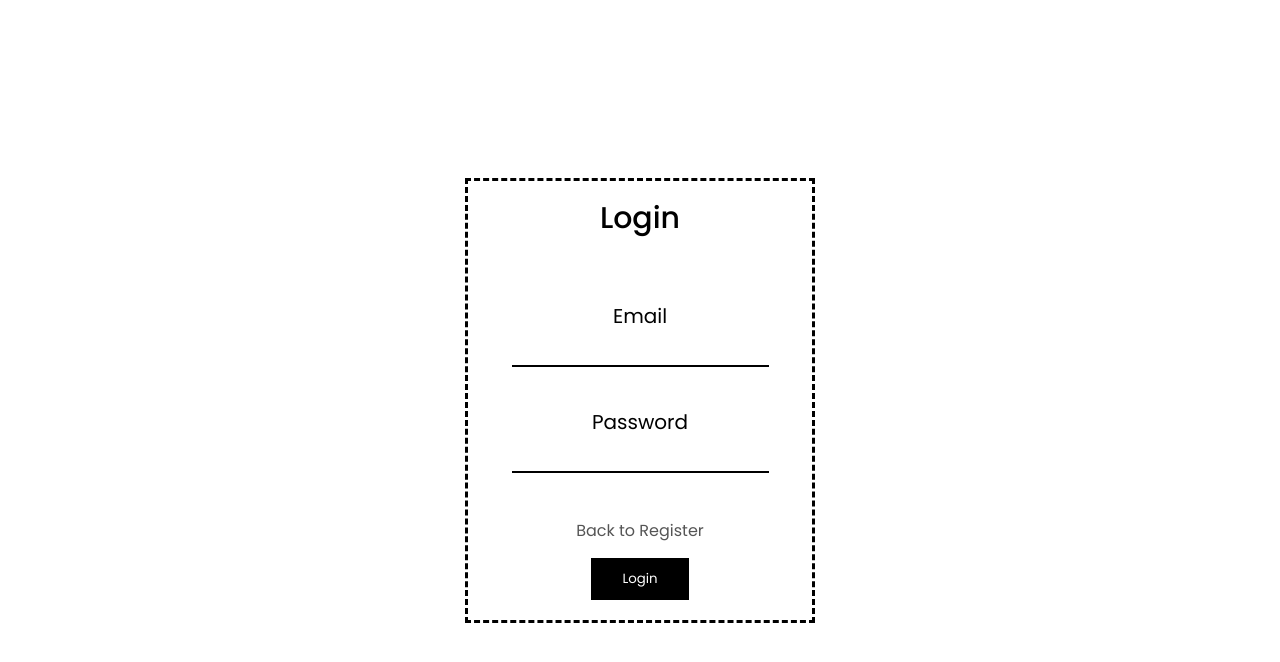
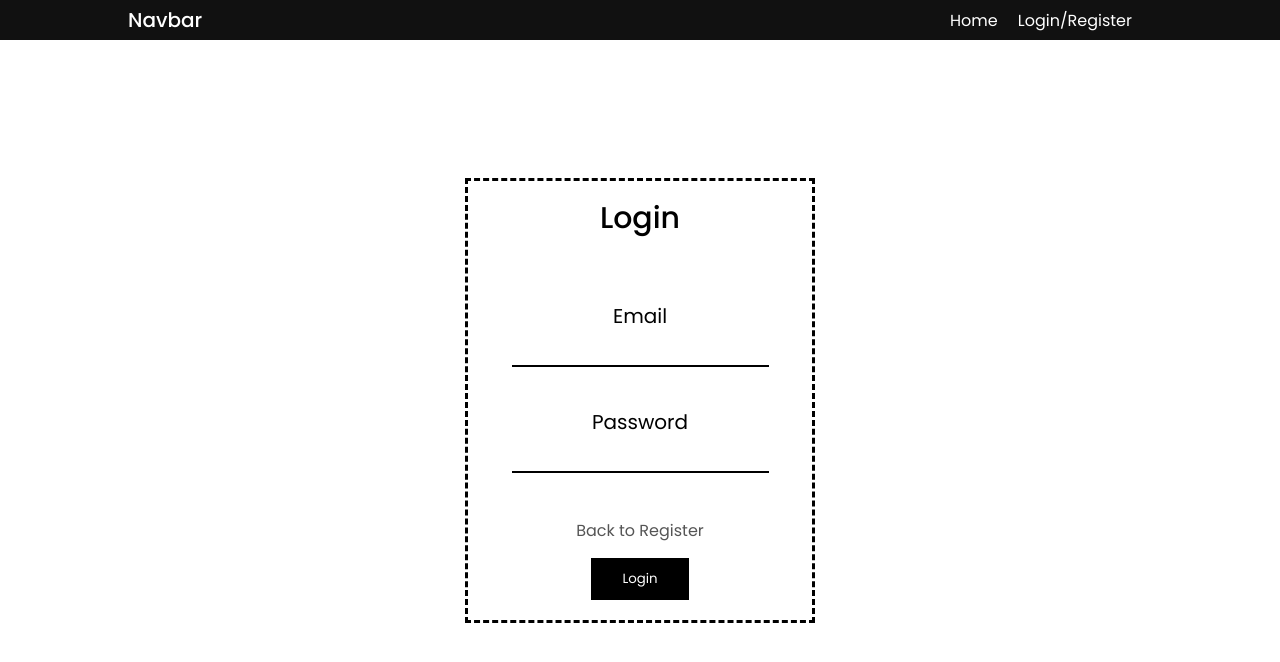
Before and after one commit to J4MSH1D/auth-todo, a Vue app: page /auth in a window 1280 px wide. Shown: the top 662 px of the page. Built offline with nearby package versions, Linux system fonts and the light colour scheme; data requests are answered from the project's data file.

Commit message:
fixed navbar

```diff
--- a/src/App.vue
+++ b/src/App.vue
@@ -1,9 +1,14 @@
 <template>
-  <router-view  :key="$route.path" />
+<Navbar/>
+  <router-view  />
 </template>
 
 <script>
+import Navbar from "./components/Navbar.vue"
   export default {
     name: "App",
+    components: {
+      Navbar
+      }
   };
 </script>
--- a/src/components/AdminFileds.vue
+++ b/src/components/AdminFileds.vue
@@ -1,5 +1,4 @@
 <template>
-<Navbar/>
   <div class="admin__Fields">
     <div class="admin__Fileds__Title">Admin</div>
     <div class="admin__Fileds__Title__label">
--- a/src/components/Login.vue
+++ b/src/components/Login.vue
@@ -15,7 +15,7 @@
           <label for="password">Password</label>
         </div>
         <div>
-          <input type="password" v-model="password" id="password"/>
+          <input type="password" v-model="password" id="password" @keydown.enter="login"/>
         </div>
       </div>
       <div class="error" v-if="error">Your data is invalid</div>
--- a/src/components/Navbar.vue
+++ b/src/components/Navbar.vue
@@ -1,59 +1,56 @@
 <template>
   <div class="navbar">
+    <div class="navbar__Container">
       <div class="navbar__Logo">Navbar</div>
       <div class="navbar__Links">
         <router-link to="/">Home</router-link>
         <router-link to="/admin" v-if="admin">Admin</router-link>
-      <button @click="redirectToAuth"  v-if="!email">Login/Register</button>
-      <div v-if="email">Hello, {{ email }}</div>
-      <button class="navbar__Links__Logout" @click="logout" v-if="email">Log out</button>
+        <button @click="redirectToAuth" v-if="!user">Login/Register</button>
+        <div v-if="user">Hello, {{ user.email }}</div>
+        <button class="navbar__Links__Logout" @click="logout" v-if="user">
+          Log out
+        </button>
+      </div>
     </div>
   </div>
 </template>
 
 <script>
-import { AUTH } from "../composables/Links/links";
   export default {
     name: "Navbar",
-  data(){
+    data() {
       return {
-      email: null,
-      admin: null
-    }
-  },
-  created() {
-    this.getUser();
-  },
-  updated(){
-    this.getUser();
+        admin: null,
+      };
     },
     methods: {
-    async getUser() {
+      async logout() {
         try {
-        await this.$store.dispatch(AUTH);
-        this.email = this.$store.state.auth.user.email;
-        this.admin = this.$store.state.auth.user.admin;
+          localStorage.removeItem("jwt");
+          this.admin = null;
+          this.$router.push({ name: "Auth" });
         } catch (e) {
           console.log(e.message);
         }
       },
-    async logout(){
-      try {
-        localStorage.removeItem("jwt");
-        await this.getUser()
-        this.email = this.admin = null
-        this.$router.push({name: "Auth"})
-      } catch (e) {
-        console.log(e.message);
+      redirectToAuth() {
+        this.$router.push({ name: "Auth" });
+      },
+    },
+    computed: {
+      user() {
+        return this.$store.state.auth.user;
+      },
+    },
+    watch: {
+      user() {
+        if (this.user && this.user.admin) {
+          this.admin = true;
+        } else {
+          return null;
         }
       },
-    redirectToAuth(){
-      this.$router.push({name: "Auth"})
-    }
     },
-  beforeUnmount(){
-    this.getUser()
-  }
   };
 </script>
 
--- a/src/components/Register.vue
+++ b/src/components/Register.vue
@@ -23,7 +23,7 @@
           <label for="password1">Confirm Password</label>
         </div>
         <div>
-          <input type="password" v-model="cPassword" id="password1" />
+          <input type="password" v-model="cPassword" id="password1" @keydown.enter="register"/>
         </div>
       </div>
       <div class="error" v-if="error">Your data is invalid</div>
--- a/src/mixins/Admin/admin.js
+++ b/src/mixins/Admin/admin.js
@@ -1,6 +1,5 @@
 import axios from "axios";
 import { TODOS, TODOS_V } from "../../composables/Links/links";
-import Navbar from "../../components/Navbar.vue"
 export const admin = {
   data() {
     return {
@@ -8,9 +7,6 @@ export const admin = {
       text: "",
       error: false,
     };
-  },
-  components: {
-    Navbar
   },
   methods: {
     async submit() {
--- a/src/mixins/Auth/login.js
+++ b/src/mixins/Auth/login.js
@@ -16,7 +16,6 @@ export const loginForm = {
         this.error = false;
         try {
           const id = this.email
-          console.log(id);
           const res = await axios.get(USERS+`/${id}`);
           if (res.data.password === this.password) {
             const encoded = btoa(this.email);
--- a/src/mixins/Home/components.js
+++ /dev/null
@@ -1,6 +0,0 @@
-import Navbar from "../../components/Navbar.vue"
-export const components = {
-    components: {
-        Navbar
-    }
-}
--- a/src/scss/style.scss
+++ b/src/scss/style.scss
@@ -25,12 +25,17 @@ a {
   color: #fff;
   display: flex;
   align-items: center;
-  justify-content: flex-start;
+  justify-content: center;
+  .navbar__Container {
+    width: 80%;
+    position: relative;
+    display: flex;
+    align-items: center;
+    justify-content: space-between;
+  }
   .navbar__Logo {
     font-size: 20px;
     font-weight: 500;
-    width: 20%;
-    text-align: right;
   }
   .navbar__Links {
     @include flex-end;
--- a/src/views/Home.vue
+++ b/src/views/Home.vue
@@ -1,5 +1,4 @@
 <template>
-  <Navbar />
   <div class="home">
     <div class="home__Title">List of todos</div>
     <div class="home__EmptyTodos" v-if="empty">There no Todos yet</div>
@@ -15,12 +14,11 @@
 <script>
   import ListOfTodos from "../components/ListOfTodos.vue";
   import { todos } from "../mixins/Home/todos";
-  import { components } from "../mixins/Home/components"
   export default {
     name: "Home",
     components: {
       ListOfTodos,
     },
-    mixins: [todos, components],
+    mixins: [todos],
   };
 </script>
```
Also changed, not shown: db.json (+11 -0 lines). Lines whose indentation alone changed are shown as unchanged.
